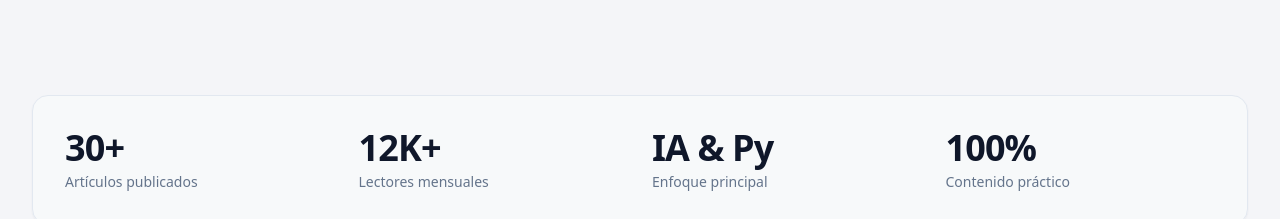
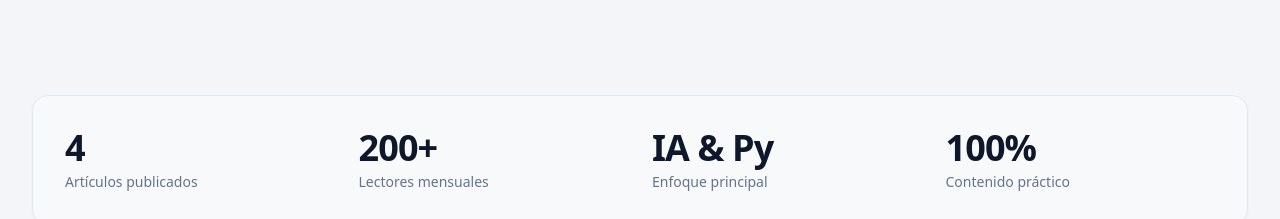
Before and after one commit to moicanbas/ai-blog, a Next.js app: page / in a window 1280 px wide. Shown: the part 1200-1419 px from the top of the page. Built offline with nearby package versions, Linux system fonts and the light colour scheme.

Commit message:
update navigation and other blog

```diff
--- a/components/home/Stats.tsx
+++ b/components/home/Stats.tsx
@@ -1,8 +1,8 @@
 import Container from "../layout/Container";
 
 const statsData = [
-  { value: "30+", label: "Artículos publicados" },
-  { value: "12K+", label: "Lectores mensuales" },
+  { value: "4", label: "Artículos publicados" },
+  { value: "200+", label: "Lectores mensuales" },
   { value: "IA & Py", label: "Enfoque principal" },
   { value: "100%", label: "Contenido práctico" },
 ];
```
